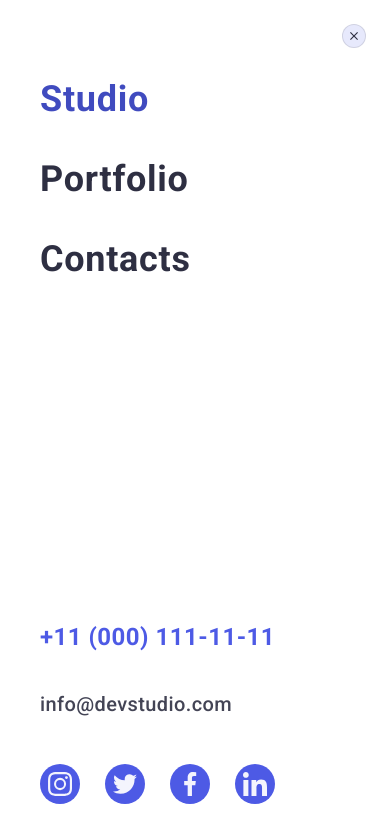
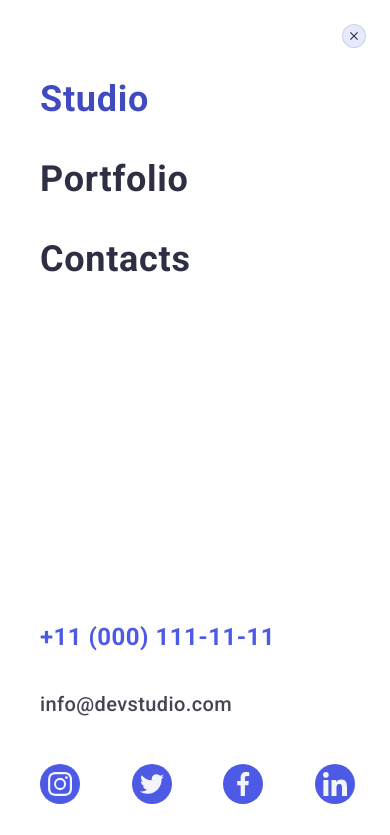
Before and after one commit to RomanIsaiev/goit-markup-hw-07, a plain HTML site: page index.html in a window 390 px wide. Both pictures are taken after a click on the button 359 px from the left and 34 px from the top of the page. Shown: the top 835 px of the page. Drawn offline with nearby package versions, Linux system fonts and the light colour scheme.

Commit message:
fix background and upgrade mobile menu

```diff
--- a/css/styles.css
+++ b/css/styles.css
@@ -185,26 +185,32 @@ body {
   position: fixed;
   top: 0;
   left: 0;
-
   width: 100%;
   height: 100%;
 
-  padding: 80px 35px 40px 40px;
   background-color: var(--hero-word-main-h-color);
   z-index: 999;
 
   transform: translateX(100%);
   transition: transform 250ms cubic-bezier(0.4, 0, 0.2, 1);
 
+  overflow: auto;
+}
+
+.menu-container.is-open {
+  transform: translateX(0);
+}
+
+.mobile-menu {
+  max-width: 428px;
+  height: 100%;
+  position: relative;
+  margin-left: auto;
+  margin-right: auto;
+  padding: 80px 35px 40px 40px;
   display: flex;
   flex-direction: column;
   justify-content: space-between;
-  overflow: auto;
-  align-items: flex-start;
-}
-
-.menu-container.is-open {
-  transform: translateX(0);
 }
 
 .close-button-menu {
@@ -556,7 +562,7 @@ body {
   }
 }
 
-@media screen and (min-width: 768px) {
+@media screen and (min-width: 428px) {
   .hero {
     background-image: linear-gradient(
         rgba(46, 47, 66, 0.7),
@@ -578,7 +584,7 @@ body {
   }
 }
 
-@media screen and (min-width: 1158px) {
+@media screen and (min-width: 768px) {
   .hero {
     padding-top: 188px;
     padding-bottom: 188px;
@@ -1453,8 +1459,6 @@ body {
   background: rgba(46, 47, 66, 0.4);
 
   padding-top: 96px;
-  /* padding-left: 18px;
-  padding-right: 18px; */
   padding-bottom: 114px;
 
   opacity: 1;
--- a/index.html
+++ b/index.html
@@ -504,6 +504,7 @@
     </footer>
     <!-- mobile-menu -->
     <div class="menu-container js-menu-container" id="mobile-menu-container">
+      <div class="mobile-menu">
         <button class="close-button-menu js-close-menu">
           <svg class="icon-close" height="8" width="8">
             <use href="./images/icons.svg#icon-close-black"></use>
@@ -571,6 +572,8 @@
           </ul>
         </div>
       </div>
+    </div>
+
     <!-- mobile-menu-end -->
     <!-- backdrop-modal -->
     <div class="backdrop is-hidden" data-modal>
```
Lines whose indentation alone changed are shown as unchanged.
